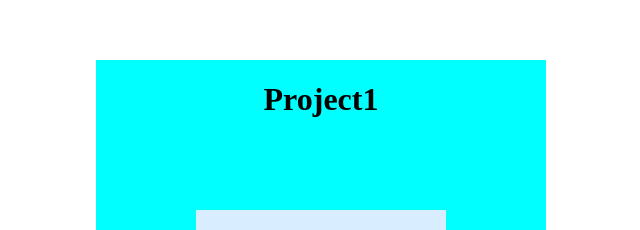
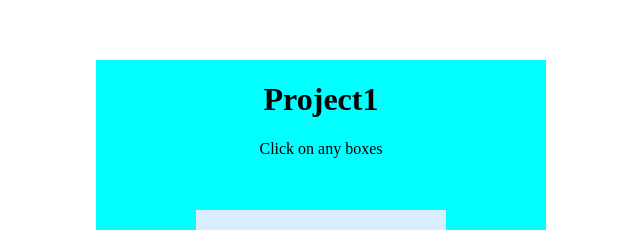
Before and after one commit to spm999/Html-CSS-Js-Projects, a plain HTML site: page BackgroundColour Changer/index.html in a window 1280 px wide. Shown: the part 115-345 px from the top of the page, without its empty margins (319-959 px from the left). Drawn offline with Linux system fonts and the light colour scheme.

Commit message:
Added in html

```diff
--- a/BackgroundColour Changer/index.html
+++ b/BackgroundColour Changer/index.html
@@ -11,7 +11,7 @@
 <body>
     <div id="main-container">
         <h1>Project1</h1>
-
+        <p>Click on any boxes</p>
         <div id="container">
             <div class="box" id="red">j</div>
             <div class="box" id="blue"></div>
```
